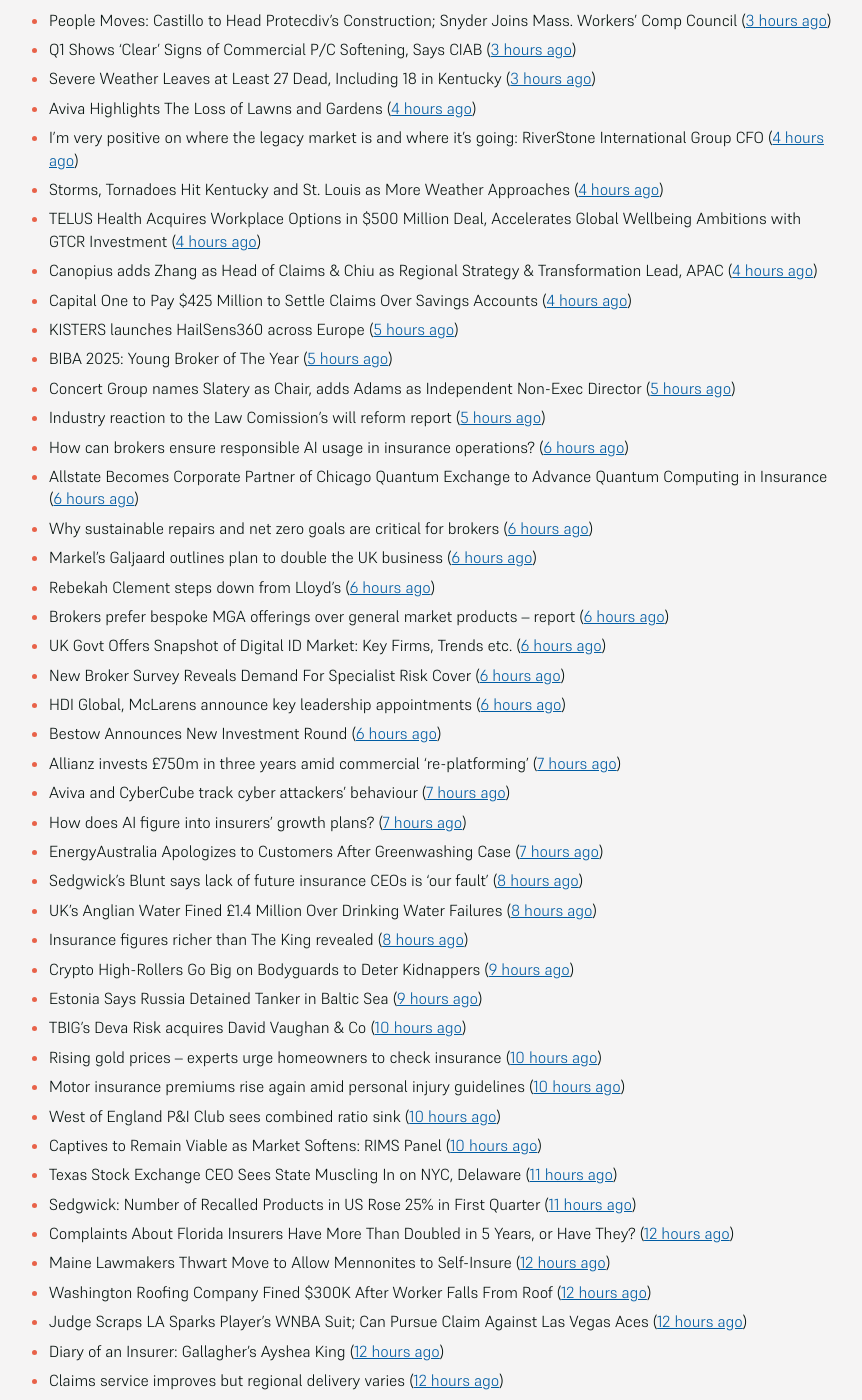
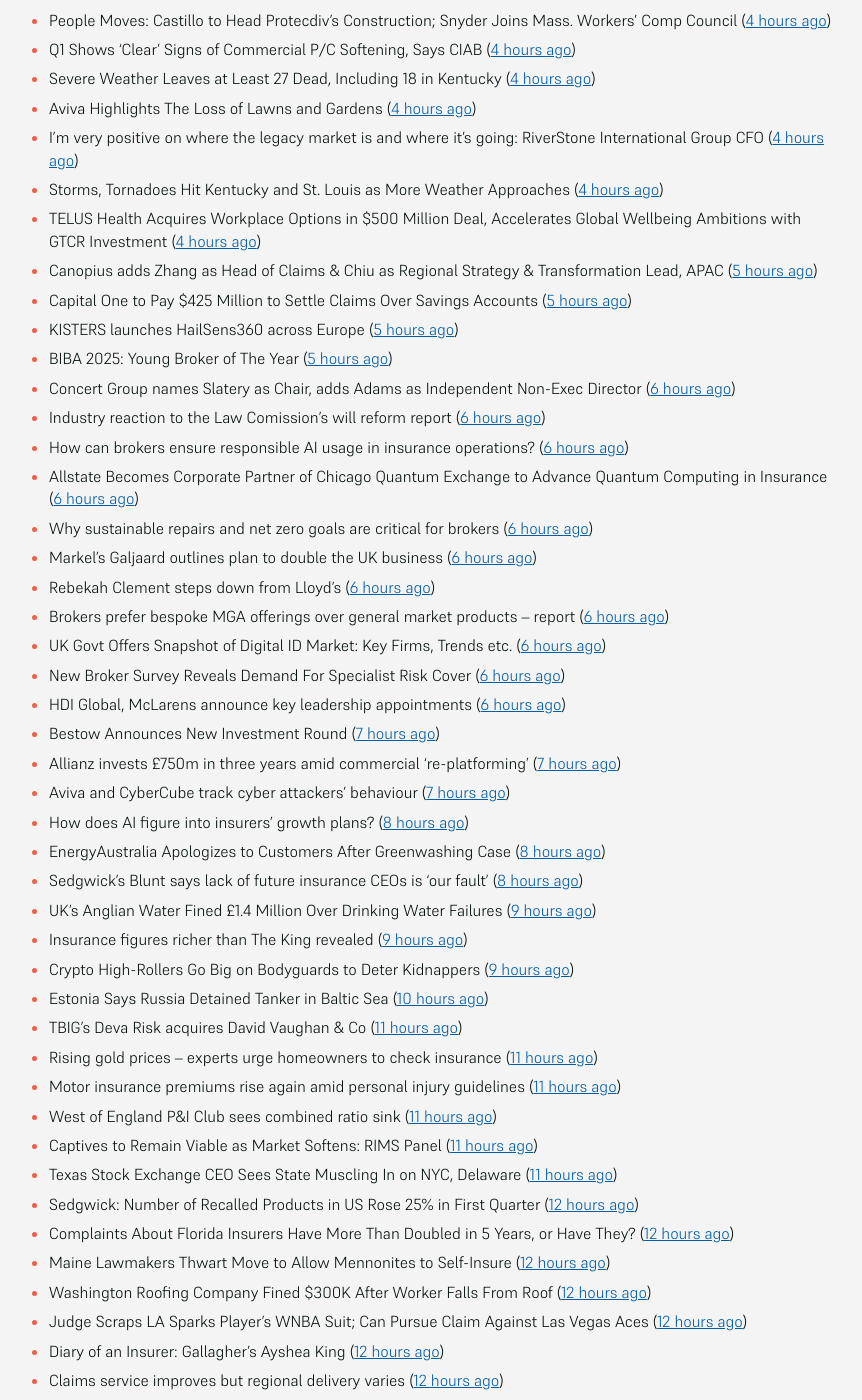
Before and after one commit to mat-0/feeds.thechels.uk, a Jekyll site: the page built from index.md, in a window 1280 px wide and 1400 px high, scrolled down 677 px. Shown: the whole window, without its empty margins (215-1077 px from the left). Built offline with Jekyll 4.4.1, drawn with Linux system fonts in a browser that asks for light colours; some of the changed text lies outside the part shown.

Commit message:
New Feed

```diff
--- a/index.md
+++ b/index.md
@@ -8,33 +8,33 @@ description: Latest Updates
 [Get this as an RSS feed](/feed.rss)
 
 <!-- news_marker starts -->
-- Despite Backlash From Trump, DEI Hasn’t Disappeared at US Companies ([48 minutes ago](https://www.insurancejournal.com/news/national/2025/05/19/824379.htm))
-- Fire Destroys Mansion on a Former Louisiana Sugar Plantation ([56 minutes ago](https://www.insurancejournal.com/news/southcentral/2025/05/19/824378.htm))
+- Despite Backlash From Trump, DEI Hasn’t Disappeared at US Companies ([1 hours ago](https://www.insurancejournal.com/news/national/2025/05/19/824379.htm))
+- Fire Destroys Mansion on a Former Louisiana Sugar Plantation ([1 hours ago](https://www.insurancejournal.com/news/southcentral/2025/05/19/824378.htm))
 - Aon and Moody’s expand reinsurance casualty collaboration ([1 hours ago](https://www.reinsurancene.ws/aon-and-moodys-expand-reinsurance-casualty-collaboration/))
-- Boroughs appointed Vice Chairman of Chubb Group, Hogan promoted to CIO ([1 hours ago](https://www.reinsurancene.ws/boroughs-appointed-vice-chairman-of-chubb-group-hogan-promoted-to-cio/))
+- Boroughs appointed Vice Chairman of Chubb Group, Hogan promoted to CIO ([2 hours ago](https://www.reinsurancene.ws/boroughs-appointed-vice-chairman-of-chubb-group-hogan-promoted-to-cio/))
 - April investments highlight growing appetite for China’s re/insurance sector ([2 hours ago](https://www.reinsurancene.ws/april-investments-highlight-growing-appetite-for-chinas-re-insurance-sector/))
 - Zurich targeting 30% SME growth in 2025 ([2 hours ago](https://www.postonline.co.uk/news/7957779/zurich-targeting-30-sme-growth-in-2025))
 - Aviva Partners with CyberCube to Enhance Cyber Threat Detection and Exposure Management ([2 hours ago](https://www.insurtechinsights.com/aviva-partners-with-cybercube-to-enhance-cyber-threat-detection-and-exposure-management/))
 - M&S’ Slow Recovery From Cyberattack Puts it at Risk of Lasting Damage ([2 hours ago](https://www.insurancejournal.com/news/international/2025/05/19/824356.htm))
-- New Partnership Aims to Boost In-Car Chip Security ([2 hours ago](https://insurance-edge.net/2025/05/19/new-partnership-aims-to-boost-in-car-chip-security/))
-- Aon appoints Neil Maynard as Chief Broking Officer, Aviation ([2 hours ago](https://www.reinsurancene.ws/aon-appoints-neil-maynard-as-chief-broking-officer-aviation/))
+- New Partnership Aims to Boost In-Car Chip Security ([3 hours ago](https://insurance-edge.net/2025/05/19/new-partnership-aims-to-boost-in-car-chip-security/))
+- Aon appoints Neil Maynard as Chief Broking Officer, Aviation ([3 hours ago](https://www.reinsurancene.ws/aon-appoints-neil-maynard-as-chief-broking-officer-aviation/))
 - VIG bids for majority stake in Moldasig ([3 hours ago](https://www.reinsurancene.ws/vig-bids-for-majority-stake-in-moldasig/))
 - UK Legal Aid Hack Includes ‘Significant Amount’ of Personal Data ([3 hours ago](https://www.insurancejournal.com/news/international/2025/05/19/824353.htm))
-- Inigo, Johnson & Johnson backed Motion Specialty becomes Lloyd’s coverholder ([3 hours ago](https://www.reinsurancene.ws/inigo-johnson-johnson-backed-motion-specialty-becomes-lloyds-coverholder/))
-- How Aviva is redefining mid-market support ([3 hours ago](https://www.insurancebusinessmag.com/uk/news/breaking-news/how-aviva-is-redefining-midmarket-support-535375.aspx))
-- People Moves: Castillo to Head Protecdiv’s Construction; Snyder Joins Mass. Workers’ Comp Council ([3 hours ago](https://www.insurancejournal.com/news/east/2025/05/19/823716.htm))
-- Q1 Shows ‘Clear’ Signs of Commercial P/C Softening, Says CIAB ([3 hours ago](https://www.insurancejournal.com/news/national/2025/05/19/824328.htm))
-- Severe Weather Leaves at Least 27 Dead, Including 18 in Kentucky ([3 hours ago](https://www.insurancejournal.com/news/southeast/2025/05/19/824341.htm))
+- Inigo, Johnson & Johnson backed Motion Specialty becomes Lloyd’s coverholder ([4 hours ago](https://www.reinsurancene.ws/inigo-johnson-johnson-backed-motion-specialty-becomes-lloyds-coverholder/))
+- How Aviva is redefining mid-market support ([4 hours ago](https://www.insurancebusinessmag.com/uk/news/breaking-news/how-aviva-is-redefining-midmarket-support-535375.aspx))
+- People Moves: Castillo to Head Protecdiv’s Construction; Snyder Joins Mass. Workers’ Comp Council ([4 hours ago](https://www.insurancejournal.com/news/east/2025/05/19/823716.htm))
+- Q1 Shows ‘Clear’ Signs of Commercial P/C Softening, Says CIAB ([4 hours ago](https://www.insurancejournal.com/news/national/2025/05/19/824328.htm))
+- Severe Weather Leaves at Least 27 Dead, Including 18 in Kentucky ([4 hours ago](https://www.insurancejournal.com/news/southeast/2025/05/19/824341.htm))
 - Aviva Highlights The Loss of Lawns and Gardens ([4 hours ago](https://insurance-edge.net/2025/05/19/aviva-highlights-the-loss-of-lawns-and-gardens/))
 - I’m very positive on where the legacy market is and where it’s going: RiverStone International Group CFO ([4 hours ago](https://www.reinsurancene.ws/im-very-positive-on-where-the-legacy-market-is-and-where-its-going-riverstone-international-group-cfo/))
 - Storms, Tornadoes Hit Kentucky and St. Louis as More Weather Approaches ([4 hours ago](https://www.insurancejournal.com/news/southeast/2025/05/19/824329.htm))
 - TELUS Health Acquires Workplace Options in $500 Million Deal, Accelerates Global Wellbeing Ambitions with GTCR Investment ([4 hours ago](https://www.insurtechinsights.com/telus-health-acquires-workplace-options-in-500-million-deal-accelerates-global-wellbeing-ambitions-with-gtcr-investment/))
-- Canopius adds Zhang as Head of Claims & Chiu as Regional Strategy & Transformation Lead, APAC ([4 hours ago](https://www.reinsurancene.ws/canopius-adds-zhang-as-head-of-claims-chiu-as-regional-strategy-transformation-lead-apac/))
-- Capital One to Pay $425 Million to Settle Claims Over Savings Accounts ([4 hours ago](https://www.insurancejournal.com/news/east/2025/05/19/824323.htm))
+- Canopius adds Zhang as Head of Claims & Chiu as Regional Strategy & Transformation Lead, APAC ([5 hours ago](https://www.reinsurancene.ws/canopius-adds-zhang-as-head-of-claims-chiu-as-regional-strategy-transformation-lead-apac/))
+- Capital One to Pay $425 Million to Settle Claims Over Savings Accounts ([5 hours ago](https://www.insurancejournal.com/news/east/2025/05/19/824323.htm))
 - KISTERS launches HailSens360 across Europe ([5 hours ago](https://www.reinsurancene.ws/kisters-launches-hailsens360-across-europe/))
 - BIBA 2025: Young Broker of The Year ([5 hours ago](https://insurance-edge.net/2025/05/19/biba-2025-young-broker-of-the-year/))
-- Concert Group names Slatery as Chair, adds Adams as Independent Non-Exec Director ([5 hours ago](https://www.reinsurancene.ws/concert-group-names-slatery-as-chair-adds-adams-as-independent-non-exec-director/))
-- Industry reaction to the Law Comission’s will reform report ([5 hours ago](https://ifamagazine.com/industry-reaction-to-the-law-comissions-will-reform-report/))
+- Concert Group names Slatery as Chair, adds Adams as Independent Non-Exec Director ([6 hours ago](https://www.reinsurancene.ws/concert-group-names-slatery-as-chair-adds-adams-as-independent-non-exec-director/))
+- Industry reaction to the Law Comission’s will reform report ([6 hours ago](https://ifamagazine.com/industry-reaction-to-the-law-comissions-will-reform-report/))
 - How can brokers ensure responsible AI usage in insurance operations? ([6 hours ago](https://www.insurancebusinessmag.com/uk/news/technology/how-can-brokers-ensure-responsible-ai-usage-in-insurance-operations-536137.aspx))
 - Allstate Becomes Corporate Partner of Chicago Quantum Exchange to Advance Quantum Computing in Insurance ([6 hours ago](https://www.insurtechinsights.com/allstate-becomes-corporate-partner-of-chicago-quantum-exchange-to-advance-quantum-computing-in-insurance/))
 - Why sustainable repairs and net zero goals are critical for brokers ([6 hours ago](https://www.insurancebusinessmag.com/uk/news/environmental/why-sustainable-repairs-and-net-zero-goals-are-critical-for-brokers-536136.aspx))
@@ -44,23 +44,23 @@ description: Latest Updates
 - UK Govt Offers Snapshot of Digital ID Market: Key Firms, Trends etc. ([6 hours ago](https://insurance-edge.net/2025/05/19/uk-govt-offers-snapshot-of-digital-id-market-key-firms-trends-etc/))
 - New Broker Survey Reveals Demand For Specialist Risk Cover ([6 hours ago](https://insurance-edge.net/2025/05/19/new-broker-survey-reveals-demand-for-specialist-risk-cover/))
 - HDI Global, McLarens announce key leadership appointments ([6 hours ago](https://www.insurancebusinessmag.com/uk/news/breaking-news/hdi-global-mclarens-announce-key-leadership-appointments-536132.aspx))
-- Bestow Announces New Investment Round ([6 hours ago](https://insurance-edge.net/2025/05/19/bestow-announces-new-investment-round/))
+- Bestow Announces New Investment Round ([7 hours ago](https://insurance-edge.net/2025/05/19/bestow-announces-new-investment-round/))
 - Allianz invests £750m in three years amid commercial ‘re-platforming’ ([7 hours ago](https://www.postonline.co.uk/news/7957771/allianz-invests-ps750m-in-three-years-amid-commercial-replatforming))
 - Aviva and CyberCube track cyber attackers’ behaviour ([7 hours ago](https://www.postonline.co.uk/news/7957778/aviva-and-cybercube-track-cyber-attackers-behaviour))
-- How does AI figure into insurers' growth plans? ([7 hours ago](https://www.dig-in.com/list/how-does-ai-figure-into-insurers-growth-plans))
-- EnergyAustralia Apologizes to Customers After Greenwashing Case ([7 hours ago](https://www.insurancejournal.com/news/international/2025/05/19/824194.htm))
+- How does AI figure into insurers' growth plans? ([8 hours ago](https://www.dig-in.com/list/how-does-ai-figure-into-insurers-growth-plans))
+- EnergyAustralia Apologizes to Customers After Greenwashing Case ([8 hours ago](https://www.insurancejournal.com/news/international/2025/05/19/824194.htm))
 - Sedgwick’s Blunt says lack of future insurance CEOs is ‘our fault’ ([8 hours ago](https://www.postonline.co.uk/news/7957772/sedgwicks-blunt-says-lack-of-future-insurance-ceos-is-our-fault))
-- UK’s Anglian Water Fined £1.4 Million Over Drinking Water Failures ([8 hours ago](https://www.insurancejournal.com/news/international/2025/05/19/824185.htm))
-- Insurance figures richer than The King revealed ([8 hours ago](https://www.postonline.co.uk/news/7957777/insurance-figures-richer-than-the-king-revealed))
+- UK’s Anglian Water Fined £1.4 Million Over Drinking Water Failures ([9 hours ago](https://www.insurancejournal.com/news/international/2025/05/19/824185.htm))
+- Insurance figures richer than The King revealed ([9 hours ago](https://www.postonline.co.uk/news/7957777/insurance-figures-richer-than-the-king-revealed))
 - Crypto High-Rollers Go Big on Bodyguards to Deter Kidnappers ([9 hours ago](https://www.insurancejournal.com/news/international/2025/05/19/824178.htm))
-- Estonia Says Russia Detained Tanker in Baltic Sea ([9 hours ago](https://www.insurancejournal.com/news/international/2025/05/19/824175.htm))
-- TBIG's Deva Risk acquires David Vaughan & Co ([10 hours ago](https://www.insurancebusinessmag.com/uk/news/breaking-news/tbigs-deva-risk-acquires-david-vaughan-and-co-536120.aspx))
-- Rising gold prices – experts urge homeowners to check insurance ([10 hours ago](https://www.insurancebusinessmag.com/uk/news/property-insurance/rising-gold-prices--experts-urge-homeowners-to-check-insurance-536119.aspx))
-- Motor insurance premiums rise again amid personal injury guidelines ([10 hours ago](https://www.insurancebusinessmag.com/uk/news/auto-motor/motor-insurance-premiums-rise-again-amid-personal-injury-guidelines-536118.aspx))
-- West of England P&I Club sees combined ratio sink ([10 hours ago](https://www.insurancebusinessmag.com/uk/news/marine/west-of-england-pandi-club-sees-combined-ratio-sink-536117.aspx))
-- Captives to Remain Viable as Market Softens: RIMS Panel ([10 hours ago](https://www.insurancejournal.com/news/national/2025/05/19/823940.htm))
+- Estonia Says Russia Detained Tanker in Baltic Sea ([10 hours ago](https://www.insurancejournal.com/news/international/2025/05/19/824175.htm))
+- TBIG's Deva Risk acquires David Vaughan & Co ([11 hours ago](https://www.insurancebusinessmag.com/uk/news/breaking-news/tbigs-deva-risk-acquires-david-vaughan-and-co-536120.aspx))
+- Rising gold prices – experts urge homeowners to check insurance ([11 hours ago](https://www.insurancebusinessmag.com/uk/news/property-insurance/rising-gold-prices--experts-urge-homeowners-to-check-insurance-536119.aspx))
+- Motor insurance premiums rise again amid personal injury guidelines ([11 hours ago](https://www.insurancebusinessmag.com/uk/news/auto-motor/motor-insurance-premiums-rise-again-amid-personal-injury-guidelines-536118.aspx))
+- West of England P&I Club sees combined ratio sink ([11 hours ago](https://www.insurancebusinessmag.com/uk/news/marine/west-of-england-pandi-club-sees-combined-ratio-sink-536117.aspx))
+- Captives to Remain Viable as Market Softens: RIMS Panel ([11 hours ago](https://www.insurancejournal.com/news/national/2025/05/19/823940.htm))
 - Texas Stock Exchange CEO Sees State Muscling In on NYC, Delaware ([11 hours ago](https://www.insurancejournal.com/news/southcentral/2025/05/19/824129.htm))
-- Sedgwick: Number of Recalled Products in US Rose 25% in First Quarter ([11 hours ago](https://www.insurancejournal.com/news/national/2025/05/19/824155.htm))
+- Sedgwick: Number of Recalled Products in US Rose 25% in First Quarter ([12 hours ago](https://www.insurancejournal.com/news/national/2025/05/19/824155.htm))
 - Complaints About Florida Insurers Have More Than Doubled in 5 Years, or Have They? ([12 hours ago](https://www.insurancejournal.com/news/southeast/2025/05/19/824138.htm))
 - Maine Lawmakers Thwart Move to Allow Mennonites to Self-Insure ([12 hours ago](https://www.insurancejournal.com/news/east/2025/05/19/824161.htm))
 - Washington Roofing Company Fined $300K After Worker Falls From Roof ([12 hours ago](https://www.insurancejournal.com/news/west/2025/05/19/823964.htm))
```
